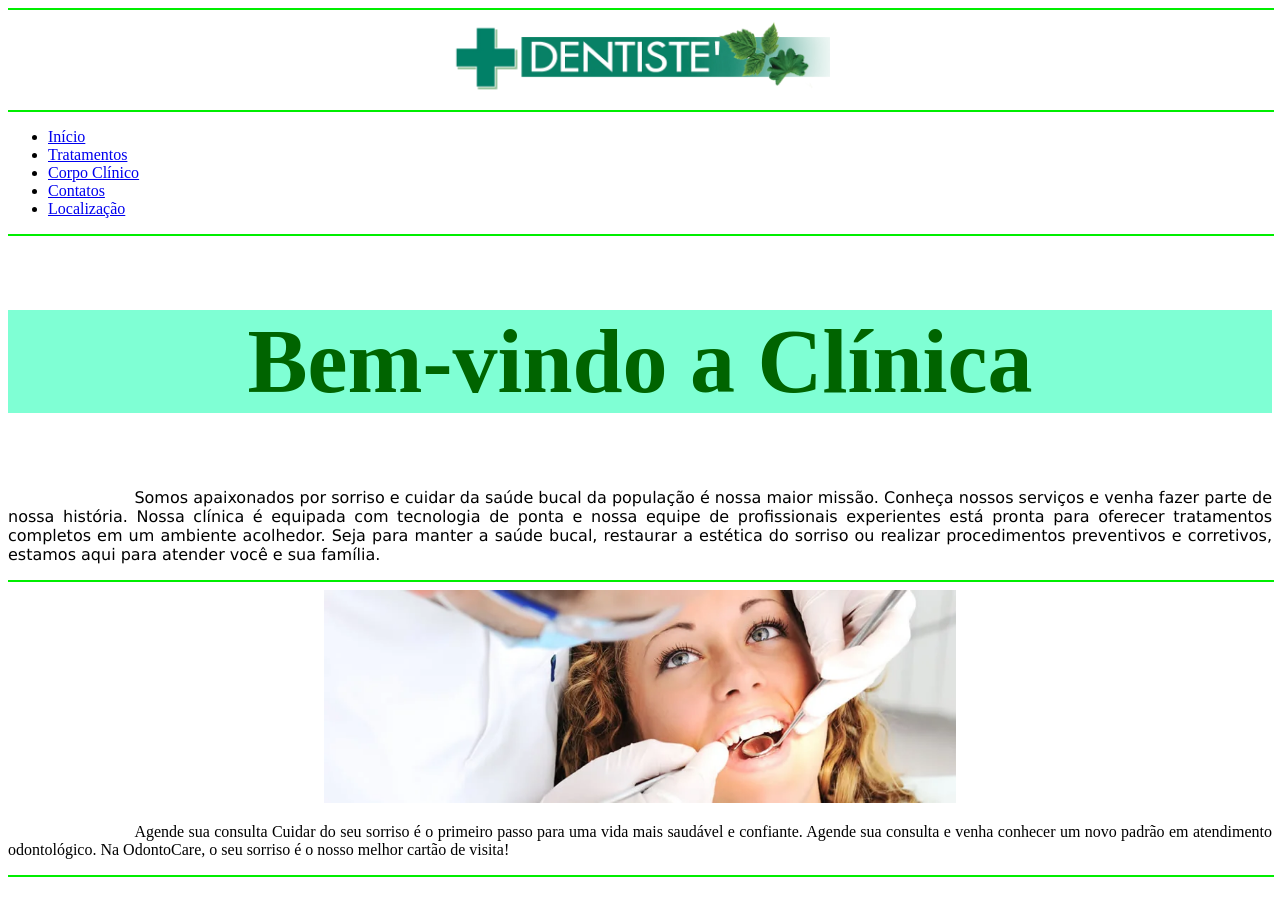
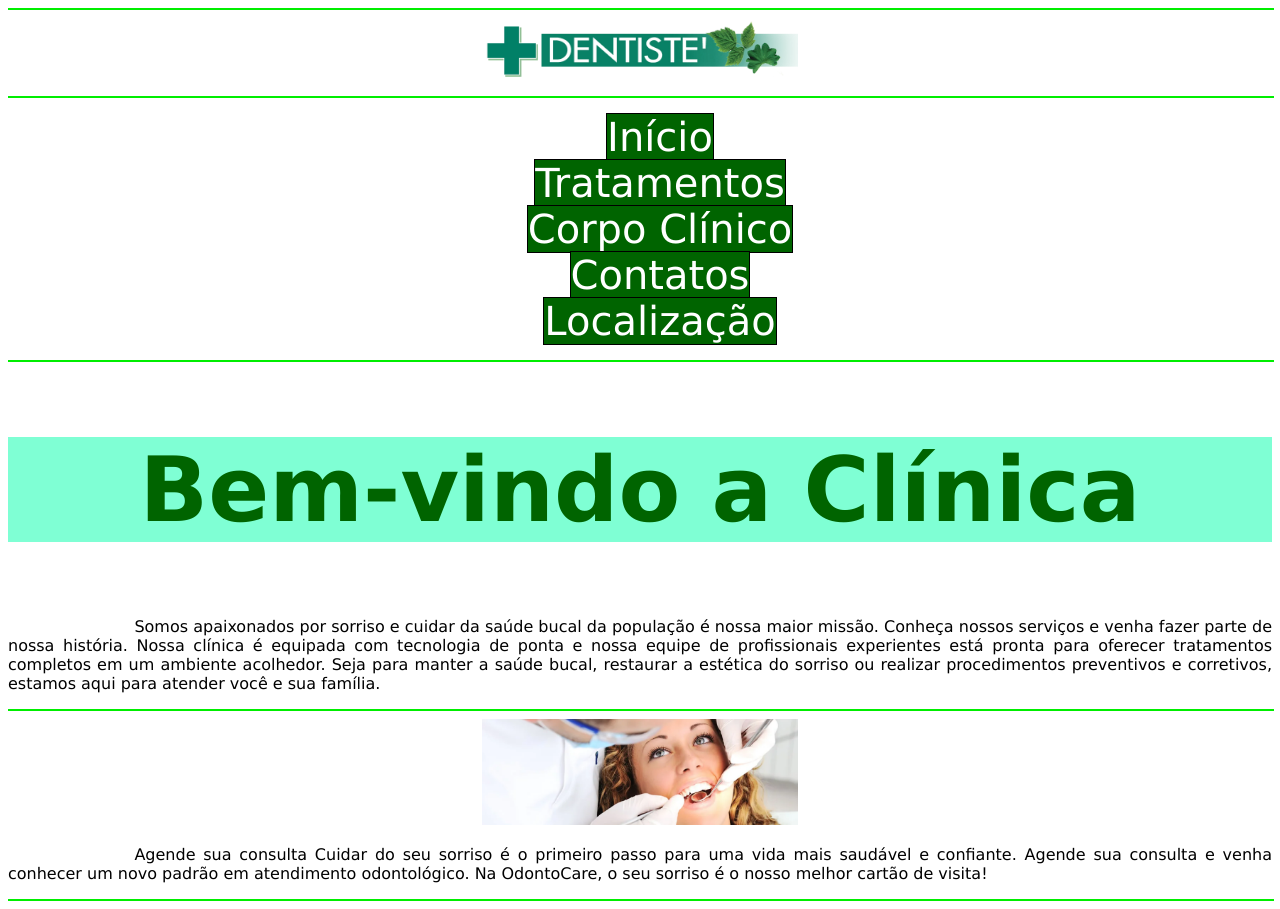
Before and after one commit to PedroA406/ADS, a plain HTML site: page dentista/dentista.html in a window 1280 px wide. Before the commit the page ends 885 px from the top, so only its background shows below. Drawn offline with Linux system fonts and the light colour scheme.

Commit message:
Add files via upload
aaddd css

```diff
--- a/dentista/dentista.html
+++ b/dentista/dentista.html
@@ -4,9 +4,11 @@
 <head>
     <meta charset="UTF-8">
     <title>Dentista</title>
+    <link href="estilo.css" type="text/css" rel="stylesheet">
 </head>
-<center><body>
-    <hr  width="100%" color="greem" thickness="30%" > <img src="banner.png" width="30%"></center>
+<body>
+    <hr  width="100%" color="greem" thickness="30%" >
+    <center><img src="banner.png" width="30%"></center>
     <hr  width="100%" color="greem" thickness="30%" >
     <ul>
         <li><a href="dentista.html">Início</a></li>
@@ -24,14 +26,14 @@
         </li>
     </ul>
     <hr  width="100%" color="greem" thickness="30%" >
-    <center><h2 style="color:darkgreen; font-size: 90px; background-color: aquamarine; " >Bem-vindo a Clínica</h2>
+    <h2 style="color:darkgreen; font-size: 90px; background-color: aquamarine; " >Bem-vindo a Clínica</h2>
     <p style="text-indent: 10%; text-align: justify; font-family: Verdana, Geneva, Tahoma, sans-serif;">
         Somos apaixonados por sorriso e cuidar da saúde bucal da população é nossa maior missão. Conheça nossos serviços e venha fazer parte de nossa história.
         Nossa clínica é equipada com tecnologia de ponta e nossa equipe de profissionais experientes está pronta para oferecer tratamentos completos em um ambiente acolhedor. Seja para manter a saúde bucal, restaurar a estética do sorriso ou realizar procedimentos preventivos e corretivos, estamos aqui para atender você e sua família.
     </p>
     <hr  width="100%" color="greem" thickness="30%" >
-<img src="dentista.png" width="50%">
+<center><img src="dentista.png" width="50%"></center>
     <p style="text-indent: 10%; text-align: justify;">Agende sua consulta Cuidar do seu sorriso é o primeiro passo para uma vida mais saudável e confiante. Agende sua consulta e venha conhecer um novo padrão em atendimento odontológico. Na OdontoCare, o seu sorriso é o nosso melhor cartão de visita! </p>
     <hr  width="100%" color="greem" thickness="30%" >
-</body></center>
+</body>
 </html>
--- /dev/null
+++ b/dentista/estilo.css
@@ -0,0 +1,43 @@
+img{
+    width: 25%;
+}
+
+ul{
+
+    text-align: center;
+    list-style-type: none;
+}
+
+a{
+    font-family: Verdana;
+    font-size: 40px;
+    text-decoration: none;
+    background: #006400;
+    color: white;
+    border: 1px #000000 solid;
+}
+
+a:hover{
+    background: #0000FF;
+}
+
+p{
+    text-align: justify;
+    font-family: Verdana;
+    text-indent: 5%;
+}
+
+h2{
+    font-family: Verdana;
+    font-size: 30px;
+    color: #FFFFFF;
+    background: #2E8B57;
+    text-align: center;
+}
+
+h3{
+    font-family: Verdana;
+    font-size: 25px;
+    color: #2E8B57;
+    border-bottom: 2px #000000 solid;
+}
```
Also changed, not shown: dentista/contatos.html (+2 -1 lines), dentista/tratamento.html (+1 -0 lines).
